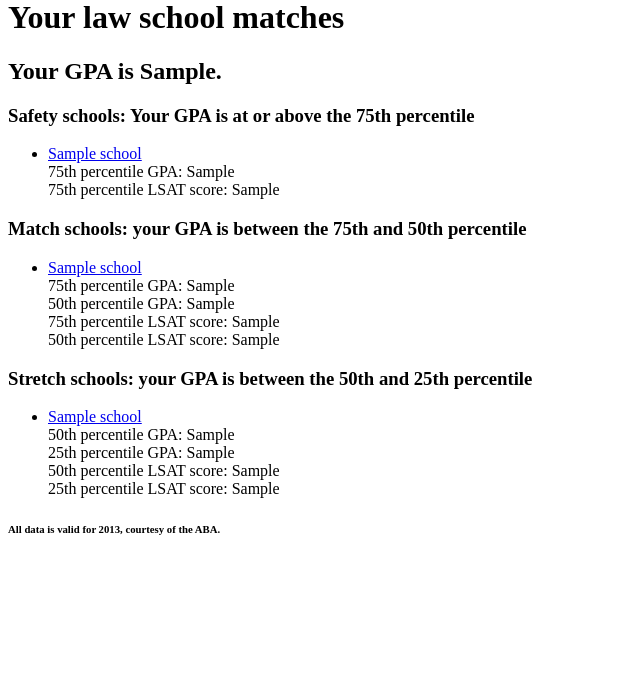
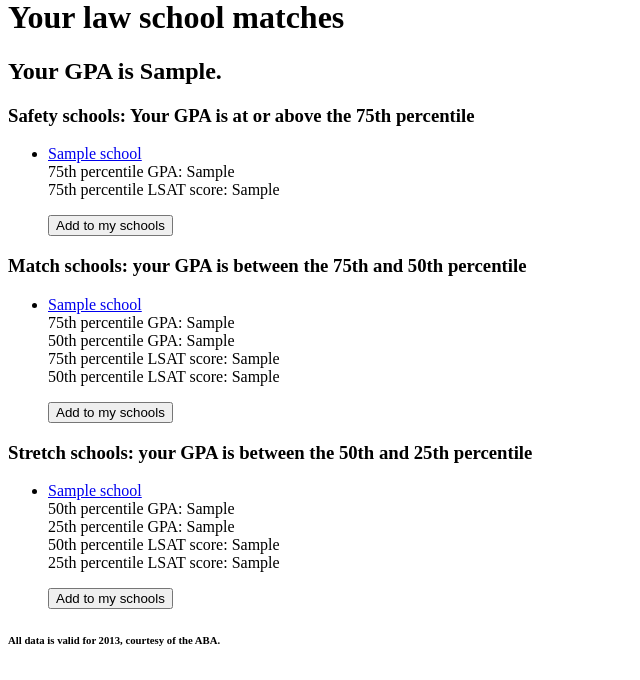
Before and after one commit to eileenconner/law-admissions-tool, a Flask app: template templates/school_match_gpa.html in a window 1280 px wide. Shown: the part 120-800 px from the top of the page, without its empty margins (0-640 px from the left). Run offline with Flask 2, Linux system fonts and the light colour scheme; the template is opened without the code that fills it: most values are stand-ins (such as "Sample title", 1, 10 or a date in 2020).

Commit message:
edited school query html templates to include buttons

```diff
--- a/static/js/test_script.js
+++ b/static/js/test_script.js
@@ -28,3 +28,5 @@ function addSchoolToList(evt) {
 }
 
 $(".school_add_button").on("click", addSchoolToList);
+// could you gray out the button w an unclick here?
+// tried & that doesn't work either. plus better design decision to do it after server response
--- a/templates/school_match.html
+++ b/templates/school_match.html
@@ -49,7 +49,7 @@ to Schools_list as a chosen item for that user.
             75th percentile LSAT score: {{ school.lsat_75 }}</br>
             50th percentile LSAT score: {{ school.lsat_50 }}
             </p>
-            <input type='button' value='Add to my schools' data-school-id="{{ school.school_id }}" data-admission-chance="Match" class="school_add_button">
+            <input type='button' value='Add to my schools' data-school-id="{{ school.school_id }}" data-admission-chance="Match" class="school_add_button" id="{{ school.school_id }}">
         </li>
         {% else %}
         <p>No matches found.</p>
@@ -66,7 +66,7 @@ to Schools_list as a chosen item for that user.
             50th percentile LSAT score: {{ school.lsat_50 }}</br>
             25th percentile LSAT score: {{ school.lsat_25 }}
             </p>
-            <input type='button' value='Add to my schools' data-school-id="{{ school.school_id }}" data-admission-chance="Stretch" class="school_add_button">
+            <input type='button' value='Add to my schools' data-school-id="{{ school.school_id }}" data-admission-chance="Stretch" class="school_add_button" id="{{ school.school_id }}">
         </li>
         {% else %}
         <p>No matches found.</p>
--- a/templates/school_match_gpa.html
+++ b/templates/school_match_gpa.html
@@ -14,6 +14,8 @@
             75th percentile GPA: {{ school.gpa_75 }}</br>
             75th percentile LSAT score: {{ school.lsat_75 }}
             </p>
+            <input type='button' value='Add to my schools' data-school-id="{{ school.school_id }}" data-admission-chance="Safety" class="school_add_button" id="{{ school.school_id }}">
+            <!-- id dynamically created. do on all for loops -->
         </li>
         {% else %}
         <p>No matches found.</p>
@@ -31,6 +33,7 @@
             75th percentile LSAT score: {{ school.lsat_75 }}</br>
             50th percentile LSAT score: {{ school.lsat_50 }}
             </p>
+            <input type='button' value='Add to my schools' data-school-id="{{ school.school_id }}" data-admission-chance="Match" class="school_add_button" id="{{ school.school_id }}">
         </li>
         {% else %}
         <p>No matches found.</p>
@@ -47,6 +50,7 @@
             50th percentile LSAT score: {{ school.lsat_50 }}</br>
             25th percentile LSAT score: {{ school.lsat_25 }}
             </p>
+            <input type='button' value='Add to my schools' data-school-id="{{ school.school_id }}" data-admission-chance="Stretch" class="school_add_button" id="{{ school.school_id }}">
         </li>
         {% else %}
         <p>No matches found.</p>
--- a/templates/school_match_lsat.html
+++ b/templates/school_match_lsat.html
@@ -14,6 +14,8 @@
             75th percentile GPA: {{ school.gpa_75 }}</br>
             75th percentile LSAT score: {{ school.lsat_75 }}
             </p>
+            <input type='button' value='Add to my schools' data-school-id="{{ school.school_id }}" data-admission-chance="Safety" class="school_add_button" id="{{ school.school_id }}">
+            <!-- id dynamically created. do on all for loops -->
         </li>
         {% else %}
         <p>No matches found.</p>
@@ -31,6 +33,7 @@
             75th percentile LSAT score: {{ school.lsat_75 }}</br>
             50th percentile LSAT score: {{ school.lsat_50 }}
             </p>
+            <input type='button' value='Add to my schools' data-school-id="{{ school.school_id }}" data-admission-chance="Match" class="school_add_button" id="{{ school.school_id }}">
         </li>
         {% else %}
         <p>No matches found.</p>
@@ -47,6 +50,7 @@
             50th percentile LSAT score: {{ school.lsat_50 }}</br>
             25th percentile LSAT score: {{ school.lsat_25 }}
             </p>
+            <input type='button' value='Add to my schools' data-school-id="{{ school.school_id }}" data-admission-chance="Stretch" class="school_add_button" id="{{ school.school_id }}">
         </li>
         {% else %}
         <p>No matches found.</p>
```
Also changed, not shown: law_school_info.db.
